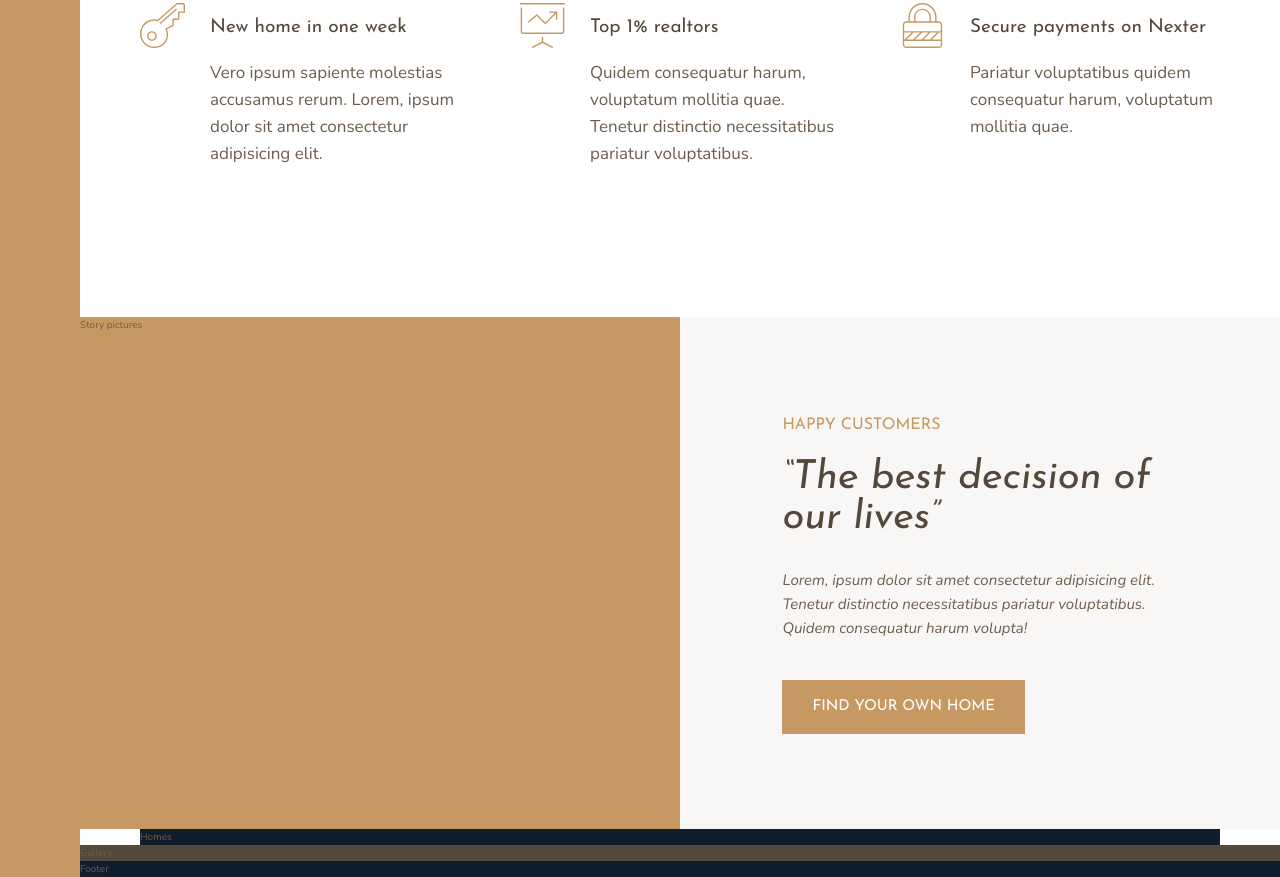
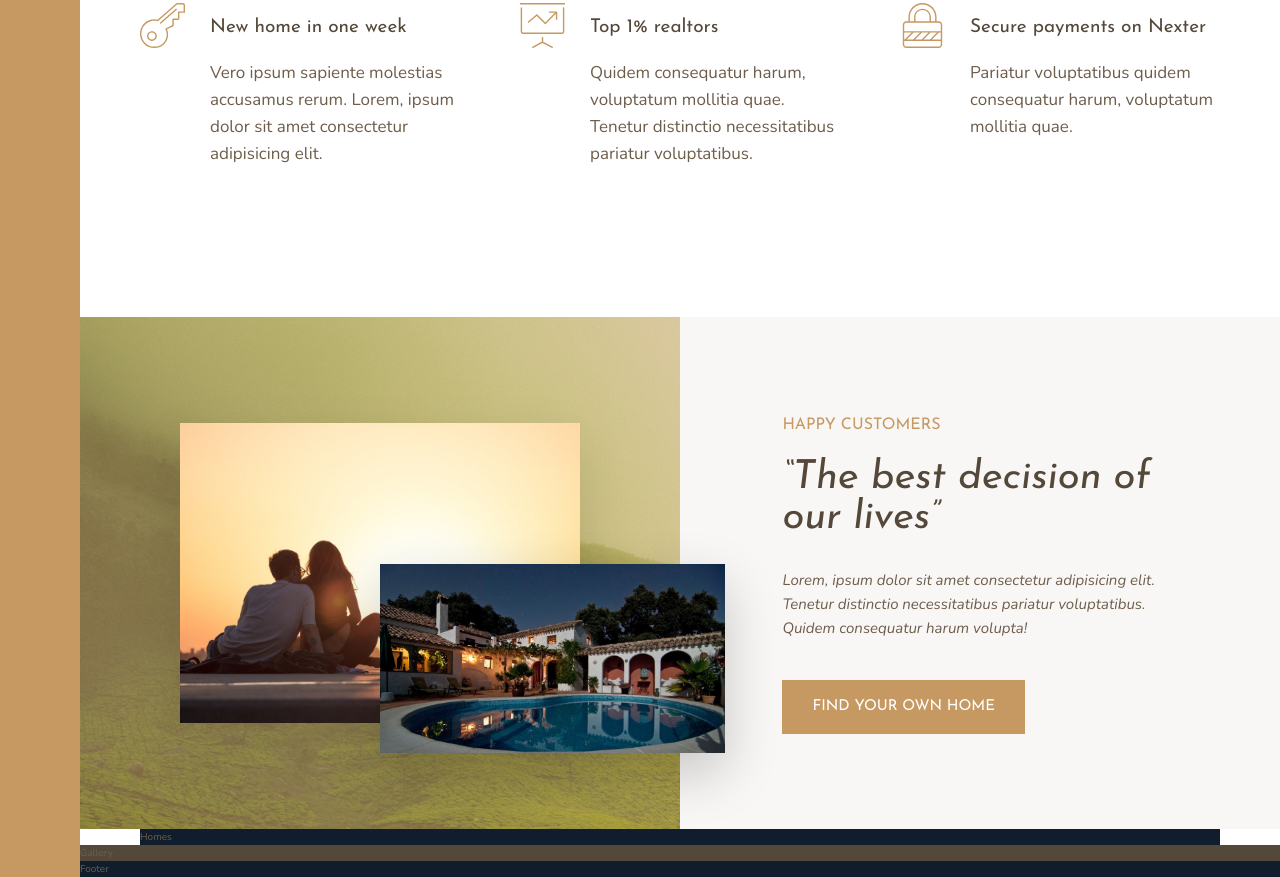
Before and after one commit to SashaSohrabi/Nexter---real-estate, a website: page src/index.html in a window 1280 px wide. Shown: the part 991-1868 px from the top of the page. Drawn offline with nearby package versions, Linux system fonts and the light colour scheme; files that its build step writes are made by us from their sources.

Commit message:
building the story section.

```diff
--- a/src/index.html
+++ b/src/index.html
@@ -84,11 +84,16 @@
       </div>
     </section>
 
-    <div class="story-pictures">
-      Story pictures
+    <div class="story__pictures">
+      <img
+        src="img/story-1.jpeg"
+        alt="Couple with new house"
+        class="story__img--1"
+      />
+      <img src="img/story-2.jpeg" alt="New house" class="story__img--2" />
     </div>
 
-    <div class="story-content">
+    <div class="story__content">
       <h3 class="heading-3 mb-sm">Happy Customers</h3>
       <h2 class="heading-2 heading-2--dark mb-md">
         &ldquo;The best decision of our lives&rdquo;
--- a/src/sass/sections/_story.scss
+++ b/src/sass/sections/_story.scss
@@ -1,10 +1,35 @@
 .story {
-  &-pictures {
+  &__pictures {
     background-color: $color-primary;
     grid-column: full-start / col-end 4;
+    background-image: linear-gradient(
+        rgba($color-primary, 0.5),
+        rgba($color-primary, 0.5)
+      ),
+      url(../img/back.jpg);
+
+    display: grid;
+    grid-template-rows: repeat(6, 1fr);
+    grid-template-columns: repeat(6, 1fr);
+    align-items: center;
   }
 
-  &-content {
+  &__img--1 {
+    width: 100%;
+    grid-row: 2 /6;
+    grid-column: 2 /6;
+    box-shadow: 0 2rem 5rem rgba(#000, 0.1);
+  }
+
+  &__img--2 {
+    width: 115%;
+    grid-row: 4 / 6;
+    grid-column: 4 / 7;
+    z-index: 10;
+    box-shadow: 0 2rem 5rem rgba(#000, 0.2);
+  }
+
+  &__content {
     background-color: $color-grey-light-1;
     grid-column: col-start 5 / full-end;
 
```
Also changed, not shown: build/css/bundle.css, build/index.html, src/css/style.css.
